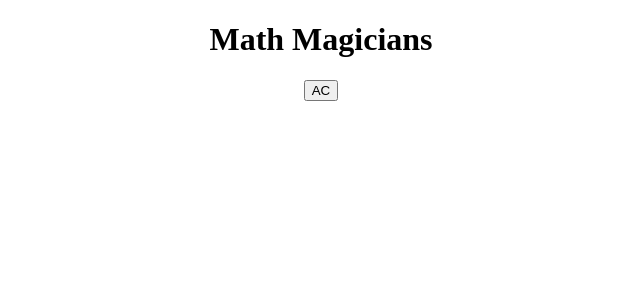
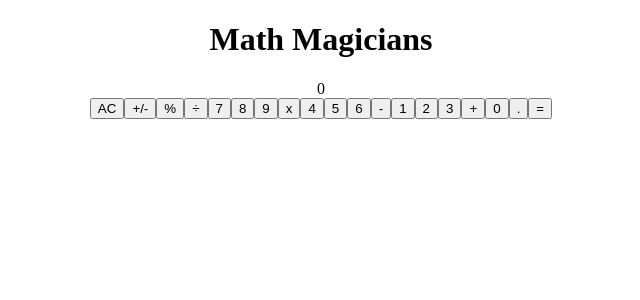
Before and after one commit to gak92/math-magicians, a React (Create React App) app: page / in a window 1280 px wide. Shown: the top 300 px of the page, without its empty margins (319-959 px from the left). Built offline with nearby package versions, Linux system fonts and the light colour scheme.

Commit message:
Add all remaining buttons

```diff
--- a/src/components/Calculator.js
+++ b/src/components/Calculator.js
@@ -1,4 +1,5 @@
 import React from "react";
+import PropTypes from "prop-types";
 import Button from "./Button";
 
 class Calculator extends React.Component {
@@ -8,8 +9,27 @@ class Calculator extends React.Component {
 
   render() {
     return (
-      <div>
-        <Button btnClass='' btnValue='AC'/>
+      <div className="calc-container">
+        <div className="result-div">0</div>
+        <Button btnClass='btn-calc' btnValue='AC'/>
+        <Button btnClass='btn-calc' btnValue='+/-'/>
+        <Button btnClass='btn-calc' btnValue='%'/>
+        <Button btnClass='btn-calc btn-orange' btnValue='÷'/>
+        <Button btnClass='btn-calc' btnValue='7'/>
+        <Button btnClass='btn-calc' btnValue='8'/>
+        <Button btnClass='btn-calc' btnValue='9'/>
+        <Button btnClass='btn-calc btn-orange' btnValue='x'/>
+        <Button btnClass='btn-calc' btnValue='4'/>
+        <Button btnClass='btn-calc' btnValue='5'/>
+        <Button btnClass='btn-calc' btnValue='6'/>
+        <Button btnClass='btn-calc btn-orange' btnValue='-'/>
+        <Button btnClass='btn-calc' btnValue='1'/>
+        <Button btnClass='btn-calc' btnValue='2'/>
+        <Button btnClass='btn-calc' btnValue='3'/>
+        <Button btnClass='btn-calc btn-orange' btnValue='+'/>
+        <Button btnClass='btn-calc btn-zero' btnValue='0'/>
+        <Button btnClass='btn-calc' btnValue='.'/>
+        <Button btnClass='btn-calc btn-orange' btnValue='='/>
       </div>
     );
   }
```
Also changed, not shown: src/components/Button.js (line endings or trailing spaces).
